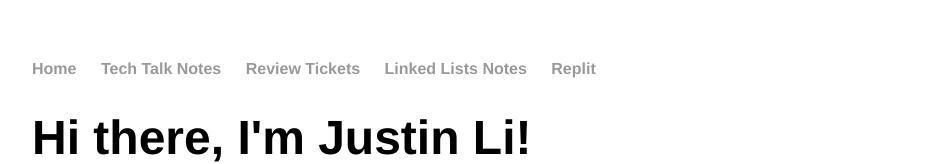
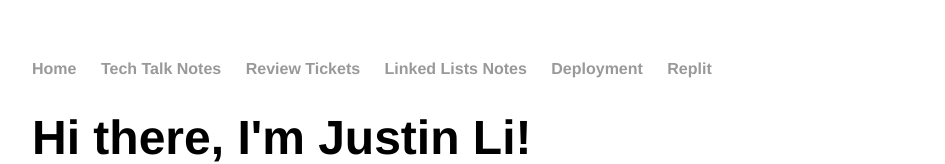
Before and after one commit to jli615/jli615.github.io, a plain HTML site: page index.html in a window 1280 px wide. Shown: the top 164 px of the page, without its empty margins (160-1105 px from the left). Drawn offline with Linux system fonts and the light colour scheme.

Commit message:
Update index.html

```diff
--- a/index.html
+++ b/index.html
@@ -12,6 +12,7 @@
 	        	<li><a href="/ttnotes">Tech Talk Notes</a></li>
         		<li><a href="/reviewtickets">Review Tickets</a></li>
 			<li><a href="/linkedlists">Linked Lists Notes</a></li>
+			<li><a href="/deployment">Deployment</a></li>
         		<li><a href="https://replit.com/@JustinLi38">Replit</a></li>
     		</ul>
 		</nav>
```
